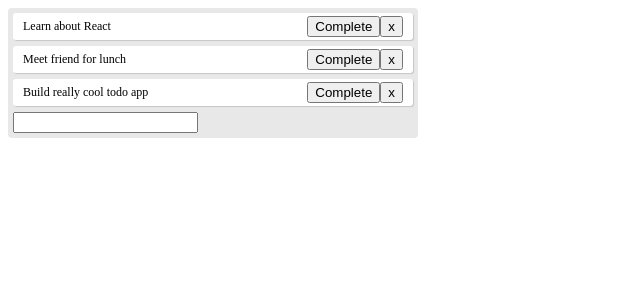
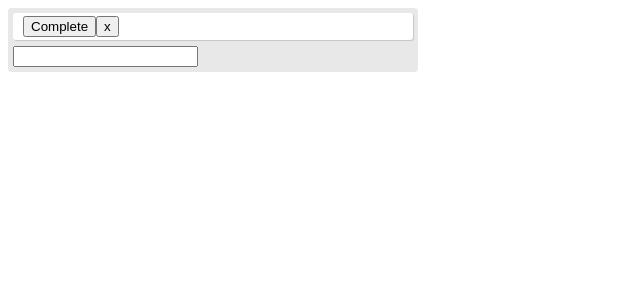
Before and after one commit to rachelsmantra/todolist, a React (Create React App) app: page / in a window 1280 px wide. Shown: the top 300 px of the page, without its empty margins (0-640 px from the left). Built offline with nearby package versions, Linux system fonts and the light colour scheme.

Commit message:
further refactoring into components

```diff
--- a/src/App.js
+++ b/src/App.js
@@ -1,57 +1,12 @@
 import React, { useState } from "react";
-
+import Todo from "./Components/Todo/todo";
+import TodoForm from "./Components/Todoform/todo-form";
 import "./App.css";
-
-function Todo({ todo, index, completeTodo, removeTodo }) {
-  return (
-    <div
-      className="todo"
-      style={{ textDecoration: todo.isCompleted ? "line-through" : "" }}
-    >
-      {todo.text}
-
-      <div>
-        <button onClick={() => completeTodo(index)}>Complete</button>
-        <button onClick={() => removeTodo(index)}>x</button>
-      </div>
-    </div>
-  );
-}
-
-function TodoForm({ addTodo }) {
-  const [value, setValue] = useState("");
-
-  const handleSubmit = e => {
-    e.preventDefault();
-    if (!value) return;
-    addTodo(value);
-    setValue("");
-  };
-
-  return (
-    <form onSubmit={handleSubmit}>
-      <input
-        type="text"
-        className="input"
-        value={value}
-        onChange={e => setValue(e.target.value)}
-      />
-    </form>
-  );
-}
 
 function App() {
   const [todos, setTodos] = useState([
     {
-      text: "Learn about React",
-      isCompleted: false
-    },
-    {
-      text: "Meet friend for lunch",
-      isCompleted: false
-    },
-    {
-      text: "Build really cool todo app",
+      text: "",
       isCompleted: false
     }
   ]);
--- /dev/null
+++ b/src/Components/Todo/todo.js
@@ -0,0 +1,19 @@
+import React from "react";
+
+function Todo({ todo, index, completeTodo, removeTodo }) {
+  return (
+    <div
+      className="todo"
+      style={{ textDecoration: todo.isCompleted ? "line-through" : "" }}
+    >
+      {todo.text}
+
+      <div>
+        <button onClick={() => completeTodo(index)}>Complete</button>
+        <button onClick={() => removeTodo(index)}>x</button>
+      </div>
+    </div>
+  );
+}
+
+export default Todo;
--- /dev/null
+++ b/src/Components/Todoform/todo-form.js
@@ -0,0 +1,25 @@
+import React, { useState } from "react";
+
+function TodoForm({ addTodo }) {
+  const [value, setValue] = useState("");
+
+  const handleSubmit = e => {
+    e.preventDefault();
+    if (!value) return;
+    addTodo(value);
+    setValue("");
+  };
+
+  return (
+    <form onSubmit={handleSubmit}>
+      <input
+        type="text"
+        className="input"
+        value={value}
+        onChange={e => setValue(e.target.value)}
+      />
+    </form>
+  );
+}
+
+export default TodoForm;
```
